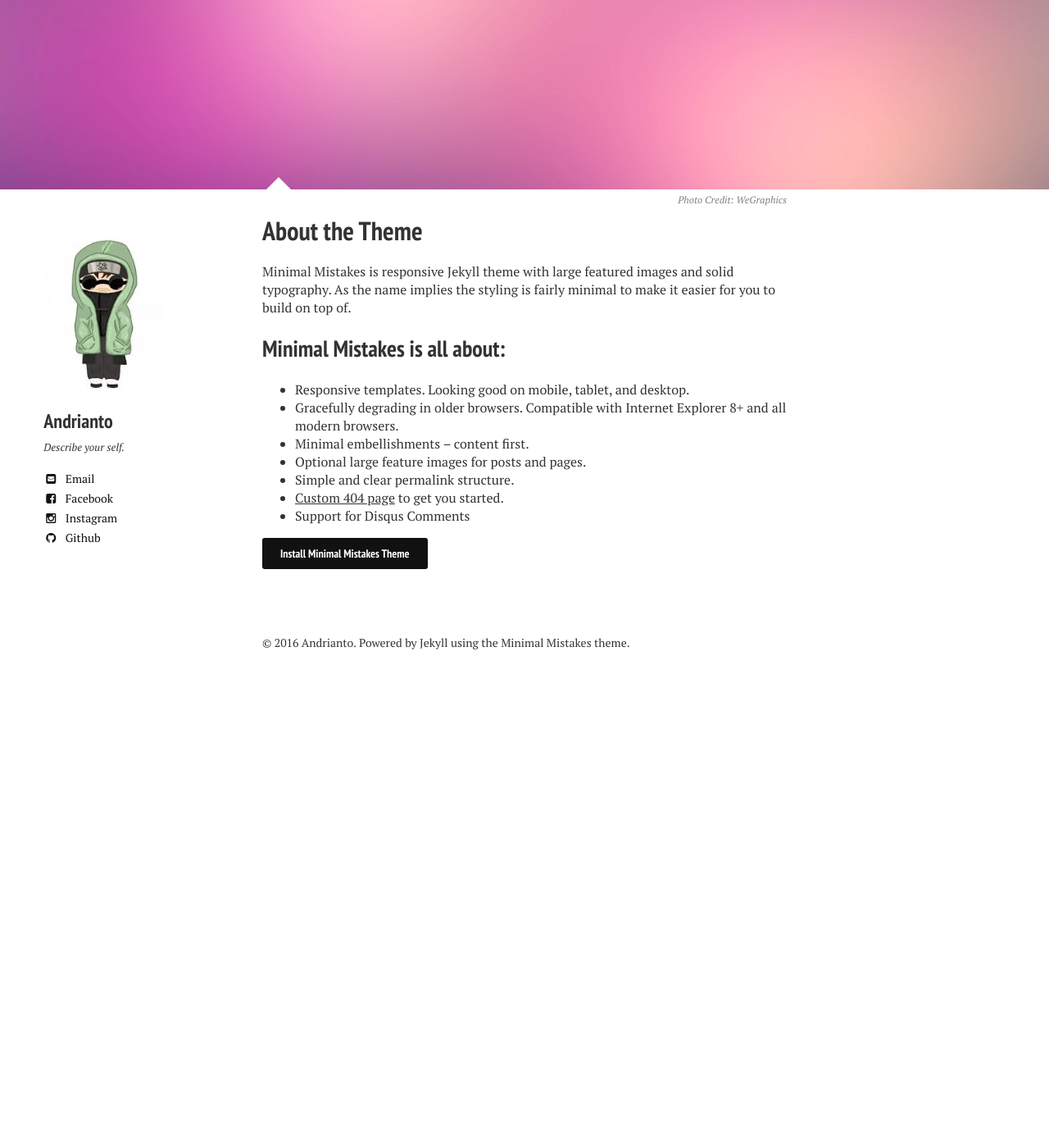
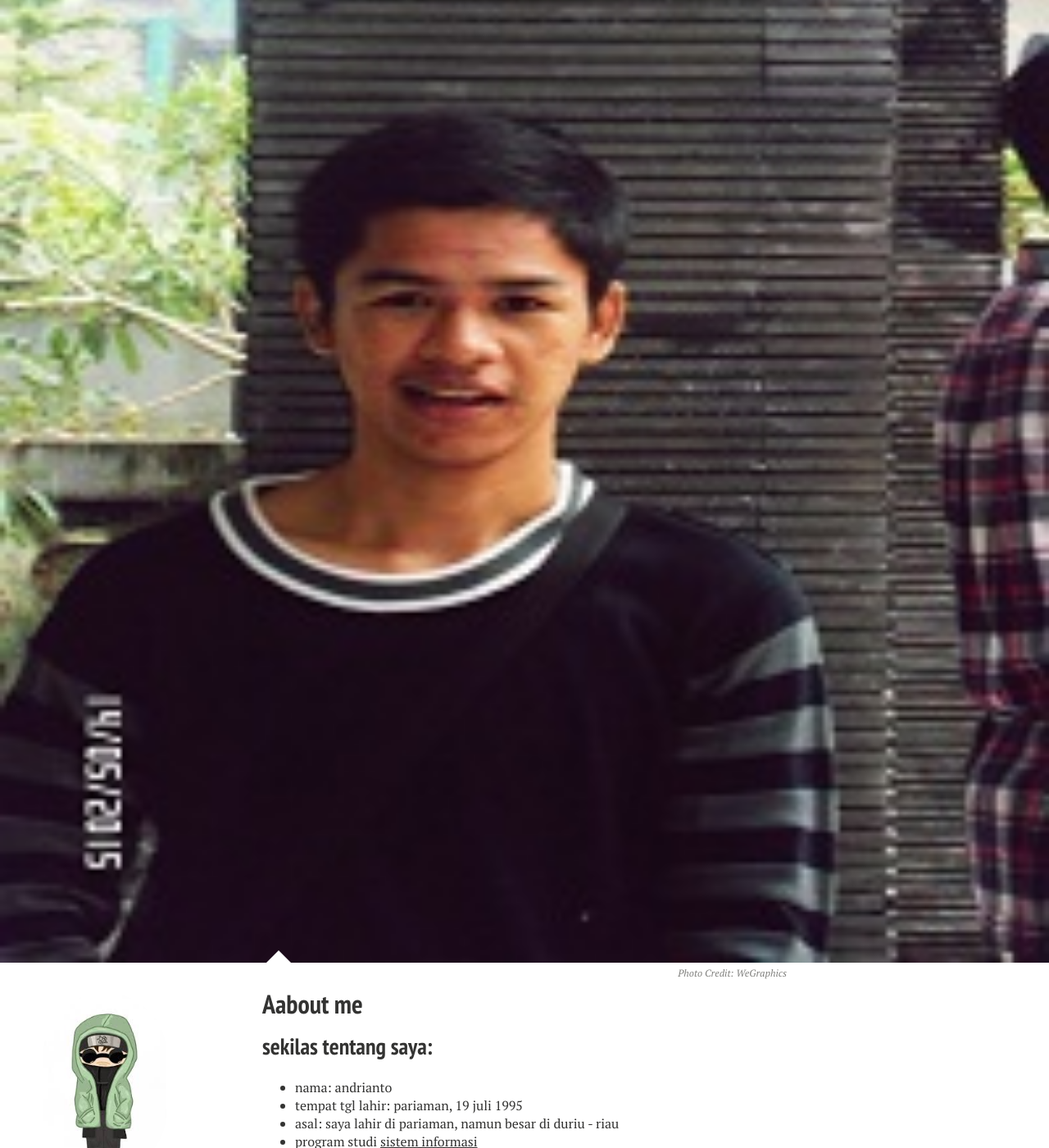
Before and after one commit to andrinto/andrinto.github.io, a Jekyll site: the page built from about/index.md, in a window 1280 px wide and 1400 px high, scrolled down 190 px. Shown: the whole window at 82% size. Built offline with Jekyll 4.4.1, drawn with Linux system fonts in a browser that asks for light colours; nearby versions of some CDN libraries; before the commit the page ends 1032 px from its top, so only the background shows below that; some of the changed text lies outside the part shown.

Commit message:
Update index.md

```diff
--- a/about/index.md
+++ b/about/index.md
@@ -1,25 +1,25 @@
 ---
 layout: page
-title: About the Theme
+title: Aabout me
 tags: [about, Jekyll, theme, responsive]
 modified: 2014-08-08T20:53:07.573882-04:00
 comments: true
 image:
-  feature: sample-image-2.jpg
+  feature: andto.jpg
   credit: WeGraphics
   creditlink: http://wegraphics.net/downloads/free-ultimate-blurred-background-pack/
 ---
 
-Minimal Mistakes is responsive Jekyll theme with large featured images and solid typography. As the name implies the styling is fairly minimal to make it easier for you to build on top of.
 
-## Minimal Mistakes is all about:
 
-* Responsive templates. Looking good on mobile, tablet, and desktop.
-* Gracefully degrading in older browsers. Compatible with Internet Explorer 8+ and all modern browsers.
-* Minimal embellishments -- content first.
-* Optional large feature images for posts and pages.
-* Simple and clear permalink structure.
-* [Custom 404 page](http://mmistakes.github.io/minimal-mistakes/404.html) to get you started.
-* Support for Disqus Comments
+## sekilas tentang saya:
+
+* nama: andrianto
+* tempat tgl lahir: pariaman, 19 juli 1995
+* asal: saya lahir di pariaman, namun besar di duriu - riau
+* program studi [sistem informasi](http://sif.uin-suska.ac.id/)
+* kelas: SIF 2013
+* fakultas sains dan teknologi
+* [universitas islam sultan syarif kasim riau](http://uin-suska.ac.id/)
 
 <a markdown="0" href="{{ site.url }}/theme-setup" class="btn">Install Minimal Mistakes Theme</a>
```
